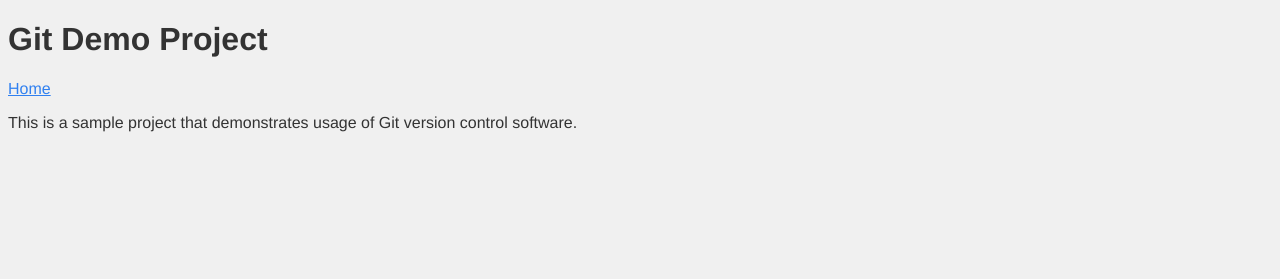
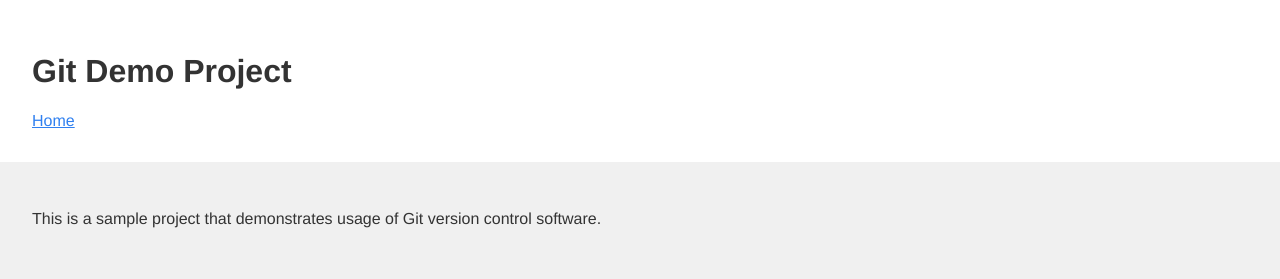
Before and after one commit to git-demo-team/git-demo-project, a plain HTML site: page index.html in a window 1280 px wide. Drawn offline with Linux system fonts and the light colour scheme.

Commit message:
improved index page styles

```diff
--- a/index.html
+++ b/index.html
@@ -5,10 +5,14 @@
     <link rel="stylesheet" href="style.css" />
   </head>
   <body>
-    <h1>Git Demo Project</h1>
-    <nav>
-      <a href="index.html">Home</a>
-    </nav>
-    <p>This is a sample project that demonstrates usage of Git version control software.</p>
+    <header>
+      <h1>Git Demo Project</h1>
+      <nav>
+        <a href="index.html">Home</a>
+      </nav>
+    </header>
+    <main>
+      <p>This is a sample project that demonstrates usage of Git version control software.</p>
+    </main>
   </body>
 </html>
--- a/style.css
+++ b/style.css
@@ -2,8 +2,18 @@
   background: #f0f0f0;
   color: #333333;
   font-family: Helvetica, Arial, sans-serif;
+  margin: 0;
 }
 
 a {
   color: #3080f0;
 }
+
+header {
+  background: #ffffff;
+  padding: 2em;
+}
+
+main {
+  padding: 2em;
+}
```
